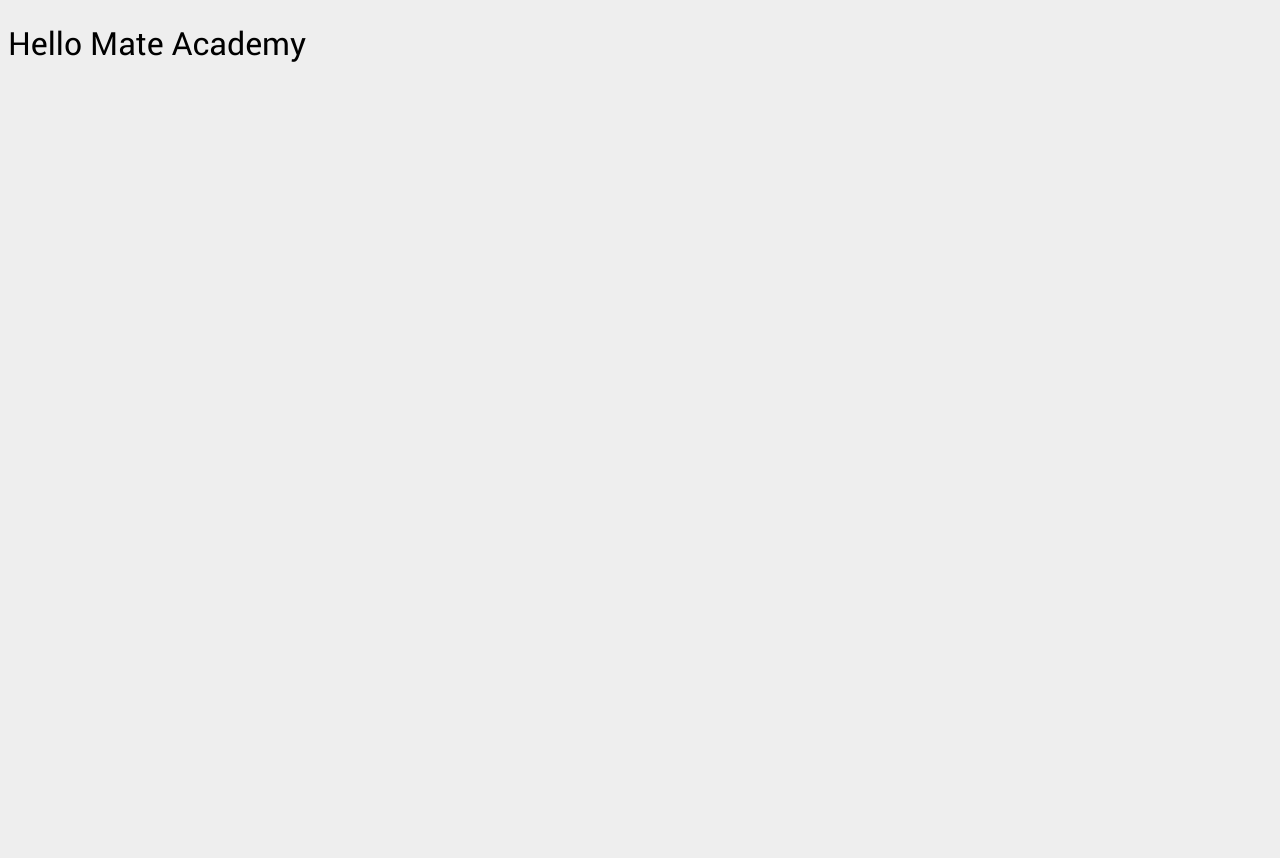
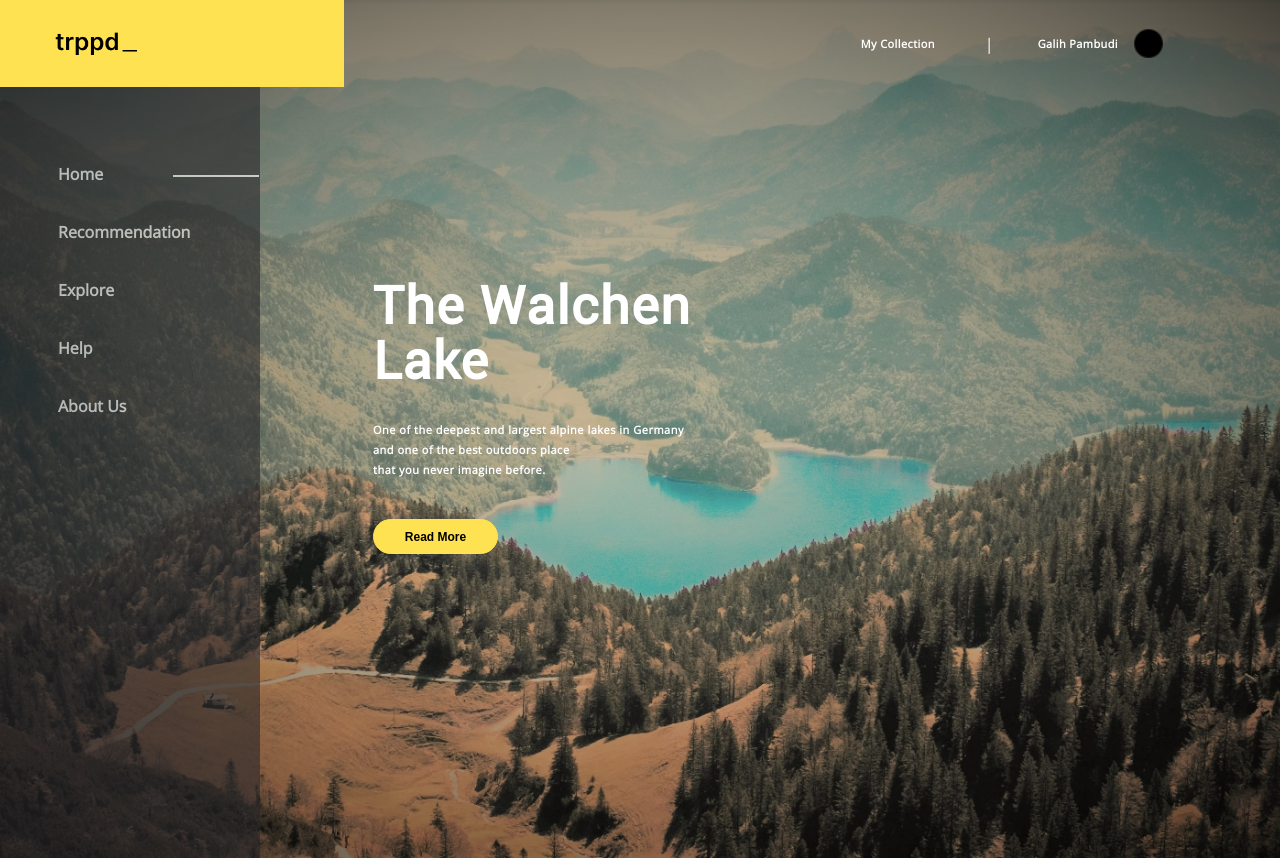
Before and after one commit to olena-yanovska/walchen-lake, a website built with Parcel: page src/index.html in a window 1280 px wide. Before the commit the page ends 800 px from the top, so only its background shows below. Built offline with nearby package versions, Linux system fonts and the light colour scheme.

Commit message:
added first block

```diff
--- a/src/index.html
+++ b/src/index.html
@@ -3,11 +3,97 @@
   <head>
     <meta charset="UTF-8">
     <meta name="viewport" content="width=device-width, initial-scale=1.0">
-    <title>Title</title>
+    <title>Walchen Lake</title>
+    <link rel="preconnect" href="https://fonts.googleapis.com">
+    <link
+      rel="preconnect"
+      href="https://fonts.gstatic.com"
+      crossorigin="use-credentials"
+    >
+    <link href="https://fonts.googleapis.com/css2?family=Golos+Text:wght@700&family=Open+Sans&display=swap" rel="stylesheet">
+
     <link rel="stylesheet" href="./styles/main.scss">
   </head>
-  <body>
-    <h1>Hello Mate Academy</h1>
-    <script type="text/javascript" src="scripts/main.js"></script>
+
+  <body class="page">
+    <header class="header">
+      <div>
+        <div class="header__top">
+          <div class="logo-block">
+            <img
+              class="logo"
+              src="../src/images/logo.png"
+              alt="Logo"
+            >
+          </div>
+          <div class="header__nav">
+            <div class="header__link-block">
+              <a href="#my-collection" class="header__link header__link-block--collection">
+                My Collection
+              </a>
+            </div>
+
+            <p class="header__separator">|</p>
+
+            <div class="header__link-block header__link-block--person">
+              <a href="#galih-pambudi" class="header__link">
+                Galih Pambudi
+              </a>
+              <img
+                class="person-image"
+                src="../src/images/black-circle.png"
+                alt="Logo"
+              >
+            </div>
+          </div>
+        </div>
+
+        <div class="header__container">
+          <nav class="header__menu menu" id="menu">
+            <div class="menu__container">
+              <div class="menu__content">
+                <ul class="menu__list">
+                  <li class="menu__item">
+                    <a href="#" class="menu__link menu__link--active">Home</a>
+                  </li>
+
+                  <li class="menu__item">
+                    <a href="#recommendation" class="menu__link">Recommendation</a>
+                  </li>
+
+                  <li class="menu__item">
+                    <a href="#explore" class="menu__link">Explore</a>
+                  </li>
+
+                  <li class="menu__item">
+                    <a href="#help" class="menu__link">Help</a>
+                  </li>
+
+                  <li class="menu__item">
+                    <a href="#about-us" class="menu__link">About Us</a>
+                  </li>
+                </ul>
+              </div>
+            </div>
+          </nav>
+
+          <div class="header__content">
+            <h1 class="header__title">
+              The Walchen
+              <br>
+              Lake
+            </h1>
+            <p class="header__text">
+              One of the deepest and largest alpine lakes in Germany
+              <br>
+              and one of the best outdoors place
+              <br>
+                that you never imagine before.
+            </p>
+            <button class="button">Read More</button>
+          </div>
+        </div>
+      </div>
+    </header>
   </body>
 </html>
--- /dev/null
+++ b/src/styles/blocks/page.scss
@@ -0,0 +1,162 @@
+.page {
+  scroll-behavior: smooth;
+}
+
+.header__container {
+  display: flex;
+}
+
+.header {
+  // height: 100vh;
+  height: $header-height;
+  background-image: url(../images/main.jpg);
+
+  @include backgroundPosition;
+
+  &__content {
+    display: flex;
+    flex-direction: column;
+
+    margin-top: 190px;
+    margin-left: 113px;
+  }
+
+  &__title {
+    height: 93px;
+
+    font-size: 52px;
+    line-height: 1.05;
+    font-weight: 800;
+    letter-spacing: 1.5px;
+    margin-bottom: 50px;
+  }
+
+  &__text {
+    width: 315px;
+    margin-bottom: 40px;
+
+    font-size: 11px;
+    font-weight: 600;
+    letter-spacing: 0.5px;
+    line-height: 1.8;
+  }
+}
+
+.header__separator {
+  color: $white;
+}
+
+.header__top {
+  display: flex;
+  justify-content: space-between;
+}
+
+.logo-block {
+  display: flex;
+  align-items: center;
+
+  height: $logo-block-height;
+  width: 344px;
+  padding-left: 55px;
+  background-color: $yellow;
+}
+
+.logo {
+  height: 23px;
+}
+
+.header__nav {
+  display: flex;
+  align-items: center;
+}
+
+.header__link-block {
+  display: flex;
+  align-items: center;
+  padding-left: 24px;
+  padding-right: 30px;
+
+  &--collection {
+    margin-right: 20px;
+  }
+
+  &--person {
+    margin-left: 20px;
+  }
+}
+
+.header__link {
+  font-size: 11px;
+  color: $white;
+  font-weight: 600;
+  letter-spacing: 0.4px;
+}
+
+.person-image {
+  height: 31px;
+  margin-right: 86px;
+  margin-left: 15px;
+}
+
+.header__menu {
+  width: 260px;
+
+  background-color: $brown;
+}
+
+.menu {
+  height: $menu-height;
+  padding-left: 58px;
+
+  opacity: 60%;
+
+  &__list {
+    margin-top: 66px;
+  }
+
+  &__item {
+    margin-top: 16px;
+  }
+
+  &__link {
+    display: block;
+    padding: 10px 0;
+
+    font-weight: 600;
+    font-size: 16px;
+    color: $white;
+
+    &--active {
+      &::after {
+        display: inline-block;
+        margin-left: 70px;
+        margin-bottom: 3px;
+        content: "";
+        width: 86px;
+        border-bottom: 2px solid $white;
+      }
+    }
+  }
+}
+
+.menu__container {
+  display: flex;
+}
+
+.button {
+  height: 35px;
+  width: 125px;
+
+  font-size: 12px;
+  font-weight: 600;
+
+  border: 1px solid $yellow;
+  border-radius: 20px;
+
+  background-color: $yellow;
+}
+
+.swiper {
+  width: 600px;
+  height: 300px;
+}
--- a/src/styles/main.scss
+++ b/src/styles/main.scss
@@ -1,7 +1,6 @@
 @import "utils";
 @import "fonts";
 @import "typography";
-
-body {
-  background: $c-gray;
-}
+@import "normalize.scss";
+@import "reset.scss";
+@import "./blocks/page.scss";
--- /dev/null
+++ b/src/styles/normalize.scss
@@ -0,0 +1,15 @@
+* {
+  box-sizing: border-box;
+}
+
+html {
+  font-family: "Open Sans", sans-serif;
+  font-style: normal;
+  font-weight: 400;
+  font-size: 16px;
+}
+
+body {
+  background-color: $brown;
+  color: $white;
+}
--- /dev/null
+++ b/src/styles/reset.scss
@@ -0,0 +1,18 @@
+html,
+body,
+h1,
+h2,
+h3,
+ul,
+p {
+  margin: 0;
+  padding: 0;
+}
+
+a {
+  text-decoration: none;
+}
+
+ul {
+  list-style: none;
+}
--- a/src/styles/utils/_mixins.scss
+++ b/src/styles/utils/_mixins.scss
@@ -4,3 +4,21 @@
     #{$_property}: $_toValue;
   }
 }
+
+@mixin onDesktop {
+  @media (min-width: 1024px) {
+    @content;
+  }
+}
+
+@mixin onTablet {
+  @media (min-width: 744px) {
+    @content;
+  }
+}
+
+@mixin backgroundPosition {
+  background-size: cover;
+  background-position: center;
+  background-repeat: no-repeat;
+}
--- a/src/styles/utils/_vars.scss
+++ b/src/styles/utils/_vars.scss
@@ -1 +1,6 @@
-$c-gray: #eee;
+$white: #fff;
+$yellow: #fee251;
+$brown: #28272a;
+$logo-block-height: 87px;
+$header-height: 858px;
+$menu-height: $header-height - $logo-block-height;
```
Also changed, not shown: src/images/black-circle.png (added), src/images/logo.png (added), src/images/main.jpg (added), 1 other file.
